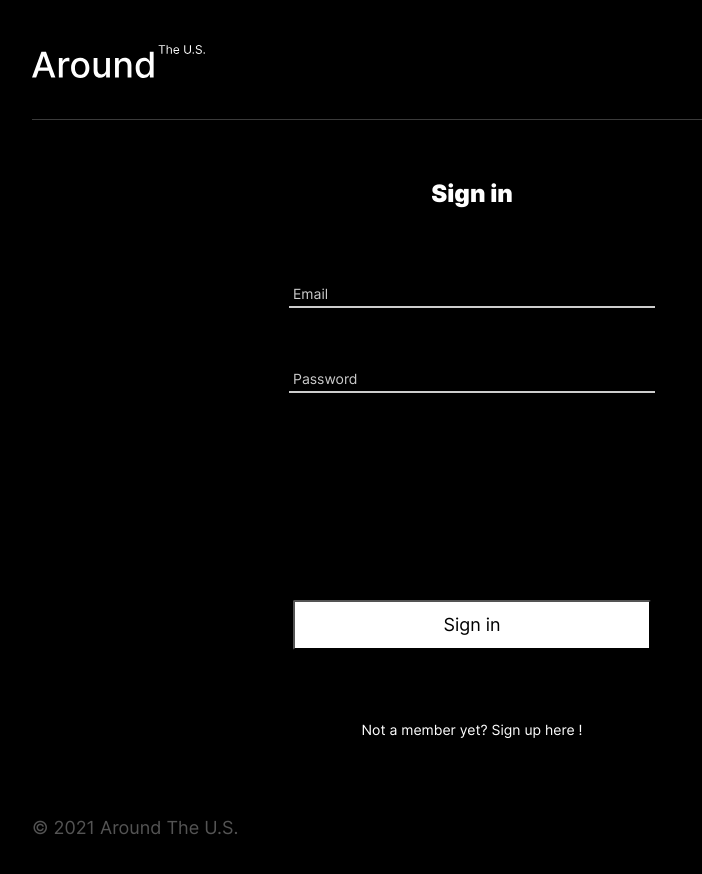
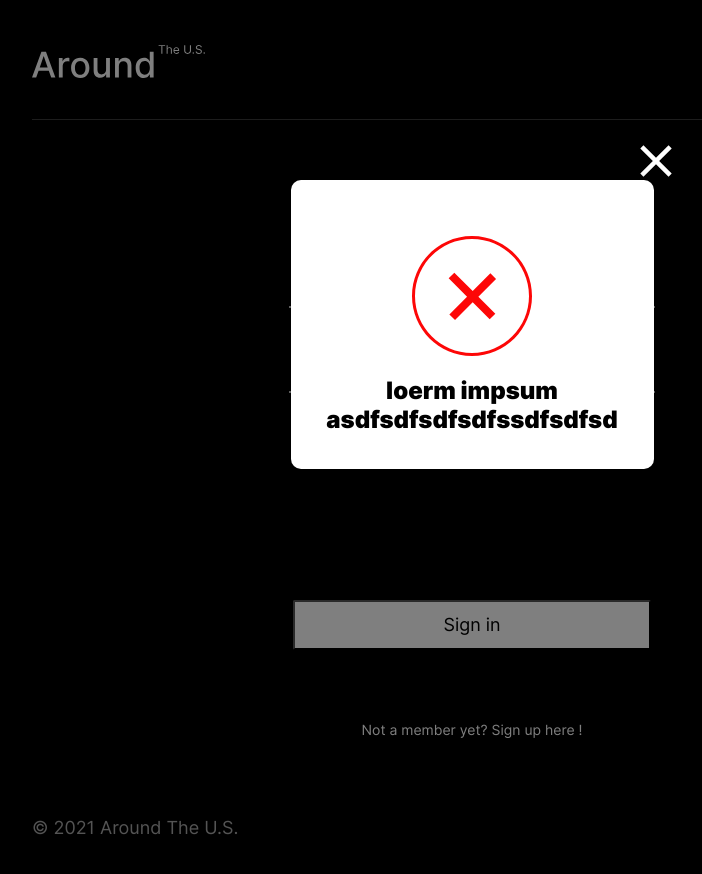
Before and after one commit to AmitGit217/react-around-auth, a React (Create React App) app: page /signin in a window 1280 px wide. Shown: the top 874 px of the page, without its empty margins (168-870 px from the left). Built offline with nearby package versions, Linux system fonts and the light colour scheme; no server answers.

Commit message:
Style register popup feedback and fix css

```diff
--- a/src/blocks/popup.css
+++ b/src/blocks/popup.css
@@ -20,7 +20,7 @@
     flex-direction: column;
     align-items: center;
 }
-.popup__form {
+.popup__form-wrapper {
     position: relative;
     display: flex;
     flex-direction: column;
@@ -29,7 +29,14 @@
     background: #ffffff;
     box-shadow: 0px 0px 25px rgba(0, 0, 0, 0.15);
     border-radius: 10px;
+    padding: 5%;
     margin: 0;
+}
+.popup__form {
+    max-width: 400px;
+    display: flex;
+    flex-direction: column;
+    align-items: center;
 }
 .popup__wrapper_type_confirm {
     position: relative;
@@ -71,7 +78,7 @@
     font-family: "Inter", sans-serif;
     width: 330px;
     max-height: 23px;
-    margin: 34px 64px 54px 36px;
+    /* margin: 34px 64px 54px 36px; */
     font-style: normal;
     font-weight: 900;
     font-size: 24px;
@@ -82,14 +89,16 @@
     position: relative;
     border: none;
     width: 358px;
-    margin: 0 0 0 36px;
     font-family: "Inter", sans-serif;
     font-style: normal;
     font-weight: 400;
     font-size: 14px;
     color: #000000;
+    padding: 0;
     padding-top: 6.5px;
     padding-bottom: 6.5px;
+    outline: none;
+
     text-indent: 5px;
     border-bottom: 1px solid rgba(0, 0, 0, 0.2);
 }
@@ -107,7 +116,7 @@
 
 .popup__submit {
     align-self: center;
-    margin-bottom: 30px;
+    margin-top: 5%;
     width: 358px;
     height: 50.15px;
     background: #000000;
@@ -146,7 +155,7 @@
     margin-bottom: 13px;
 }
 .popup__input-error {
-    margin: 5px 0 0 36px;
+    margin: 5px 0 0 0;
     font-family: "Inter";
     font-style: normal;
     font-weight: 400;
@@ -163,6 +172,9 @@
     .popup {
         width: 100%;
     }
+    .popup__form-wrapper {
+        padding: 2%;
+    }
     .popup + .popup__wrapper {
         width: 282px;
         margin-top: 100px;
@@ -178,16 +190,15 @@
         width: 282px;
         height: 322px;
         position: relative;
+        row-gap: 20px;
     }
     .popup__title {
-        margin: 25px 22px 75px 22px;
         font-size: 18px;
         width: 238px;
         max-height: 22px;
     }
     .popup__input {
         width: 238px;
-        margin: 0 0 30px 22px;
         max-height: 14px;
         padding-bottom: 9px;
     }
@@ -208,7 +219,4 @@
         padding: 0;
         bottom: 30px;
     }
-    .popup__input-error {
-        margin: 5px 0 0 22px;
-    }
 }
--- a/src/blocks/register.css
+++ b/src/blocks/register.css
@@ -72,3 +72,14 @@
 .register__link_direction:hover {
     opacity: 0.6;
 }
+
+.register__image {
+    width: 120px;
+    height: 120px;
+    align-self: center;
+}
+
+.register__popup-title {
+    text-align: center;
+    margin-left: 0;
+}
--- a/src/components/App.js
+++ b/src/components/App.js
@@ -11,9 +11,12 @@ import EditProfilePopup from "./EditProfilePopup";
 import EditAvatarPopup from "./EditAvatarPopup";
 import RemoveCardPopup from "./RemoveCardPopup";
 import { Redirect, Route, Switch } from "react-router-dom";
+import RegisterPopup from "./RegisterPopup";
 import Register from "./Register";
 import Login from "./Login";
 import ProtectedRoute from "./ProtectedRoute";
+import success from "../images/successRegister.svg";
+import failRegister from "../images/registerFail.svg";
 
 function App() {
     const [isLoggedIn, setLoggedIn] = useState(false);
@@ -24,6 +27,7 @@ function App() {
     const [isRemovePopupOpen, setRemovePopup] = useState(false);
     const [isAddPlacePopupOpen, setAddPlacePopupOpen] = useState(false);
     const [isEditAvatarPopupOpen, setEditAvatarPopupOpen] = useState(false);
+    const [isRegisterPopupOpen, setRegisterPopup] = useState(true);
     const [selectedCard, setSelectedCard] = useState({
         name: "",
         link: "",
@@ -36,6 +40,7 @@ function App() {
         setAddPlacePopupOpen(false);
         setIsImagePopupOpen(false);
         setRemovePopup(false);
+        setRegisterPopup(false);
     }
     function openEditProfile() {
         setEditProfilePopupOpen(true);
@@ -135,6 +140,13 @@ function App() {
         <CurrentUserContext.Provider value={currentUser}>
             <CardContext.Provider value={cards}>
                 <CardToRemoveContext.Provider value={cardToRemove}>
+                    <RegisterPopup
+                        isOpen={isRegisterPopupOpen}
+                        onClose={closeAllPopups}
+                        image={failRegister}
+                        text='loerm impsum asdfsdfsdfsdfssdfsdfsd'
+                    />
+
                     <ImagePopup
                         card={selectedCard}
                         onClose={closeAllPopups}
@@ -190,13 +202,13 @@ function App() {
                         <Route path='/signin'>
                             <Login />
                         </Route>
-                        <Route>
-                            {
-                                <Redirect
-                                    to={`${isLoggedIn ? "/" : "/signup"}`}
-                                />
+
+                        <Route
+                            path={"/"}
+                            component={
+                                <Redirect to={isLoggedIn ? "/" : "/signup"} />
                             }
-                        </Route>
+                        />
                     </Switch>
 
                     <Footer />
--- a/src/components/PopupWithForm.js
+++ b/src/components/PopupWithForm.js
@@ -19,10 +19,12 @@ export default function PopupWithForm({
                     className='popup__close-button'
                     type='button'
                     onClick={onClose}></button>
-                <form className='popup__form' onSubmit={onSubmit}>
-                    <h2 className='popup__title'>{title}</h2>
-                    {children}
-                </form>
+                <div className='popup__form-wrapper'>
+                    <form className='popup__form' onSubmit={onSubmit}>
+                        <h2 className='popup__title'>{title}</h2>
+                        {children}
+                    </form>
+                </div>
             </div>
         </div>
     );
--- /dev/null
+++ b/src/components/RegisterPopup.js
@@ -0,0 +1,17 @@
+import React from "react";
+import PopupWithForm from "./PopupWithForm";
+
+function RegisterPopup({ onClose, isOpen, text, image }) {
+    return (
+        <PopupWithForm name='register' onClose={onClose} isOpen={isOpen}>
+            <img
+                className='register__image'
+                src={image}
+                alt='register-status'
+            />
+            <h2 className='popup__title register__popup-title'>{text}</h2>
+        </PopupWithForm>
+    );
+}
+
+export default RegisterPopup;
```
Also changed, not shown: src/images/registerFail.svg (added), src/images/successRegister.svg (added).
